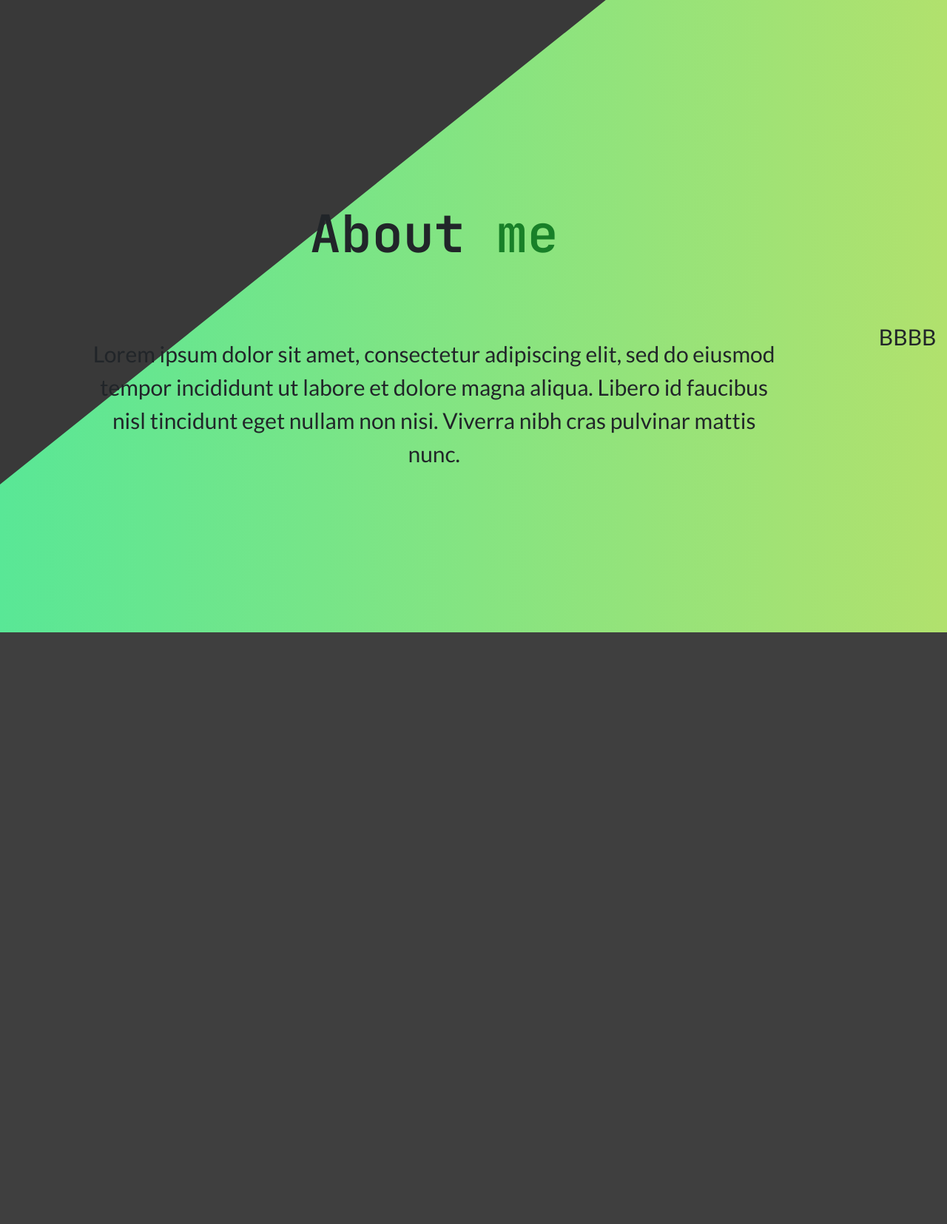
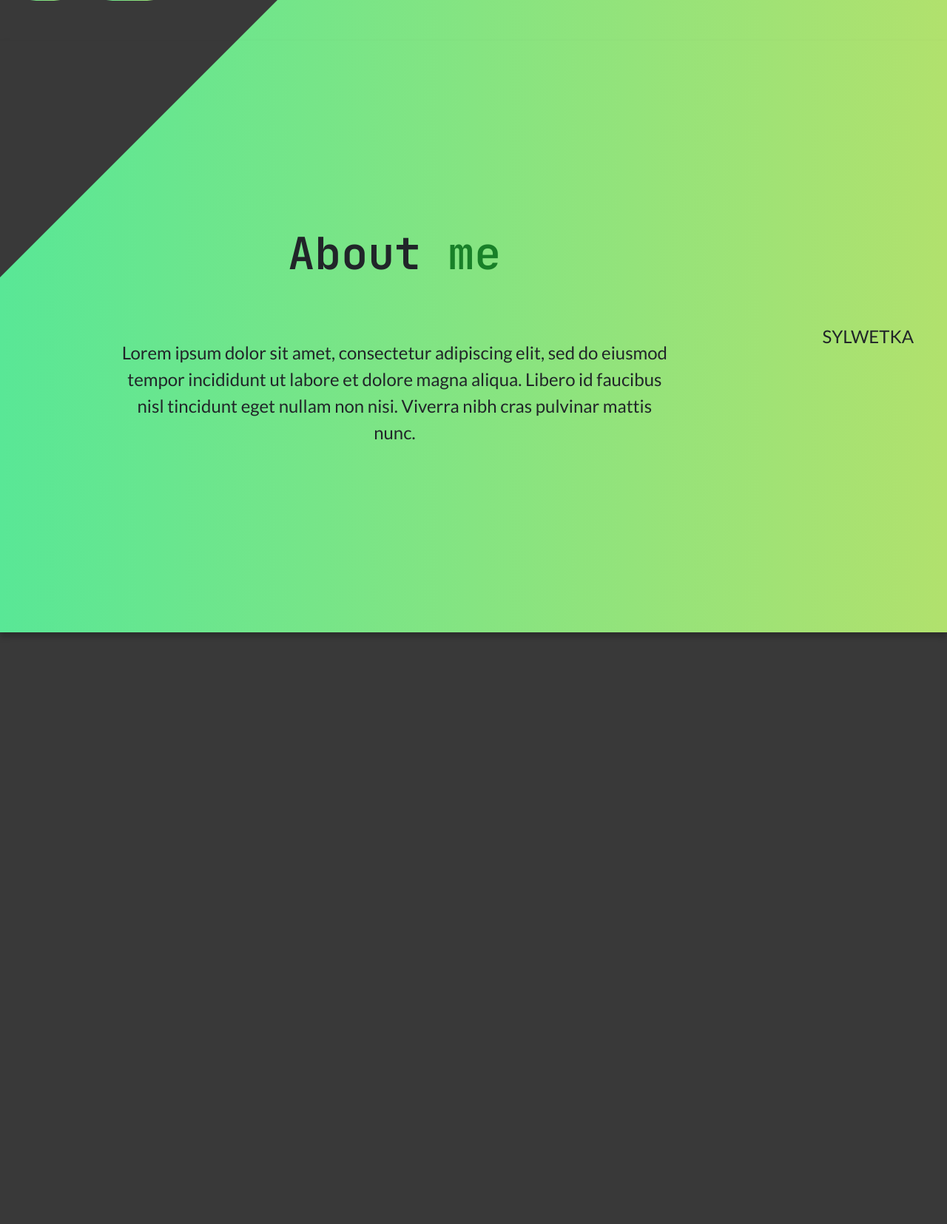
Before and after one commit to UrodaMarek/portfolio, a PHP site: page / in a window 1280 px wide. Shown: the part 745-2400 px from the top of the page at 74% size. Before the commit the page ends 1600 px from the top, so only its background shows below. Run offline with PHP 8.4, Linux system fonts and the light colour scheme; style sheets or scripts are compiled from the project's sources; some libraries are stand-ins or nearby versions.

Commit message:
About section and shadows update

```diff
--- a/css/font.css
+++ b/css/font.css
@@ -3,12 +3,12 @@
 @import "../css/fontello.css";
 h1 {
   font-family: "JetBrains Mono", monospace;
-  font-size: 70px;
+  font-size: 2.5em;
 }
 
 body {
   font-family: "Lato", sans-serif;
-  font-size: 30px;
+  font-size: 1.5em;
 }
 
 .icon-github-squared, .icon-youtube-play, .icon-facebook-squared {
--- a/index.html
+++ b/index.html
@@ -59,7 +59,7 @@
     <div class="row" id="over-layout">
       <div class="col" id="profession">
         <h1 id="#Home">
-          Hello I am Marek <br />
+          Hello<br/>I am Marek <br />
           and I’m <span id="me" class="special-colors"></span>
         </h1>
         <a
@@ -80,11 +80,11 @@
         <button class="btn" type="button">Download<br />CV</button>
         <button class="btn" type="button">Download<br />Certifications</button>
       </div>
-      <div class="col-5">
+      <div class="col-6">
         <img src="./hacker.png" id="face-image" />
       </div>
     </div>
-    <div id="about" class="row">
+    <div id="about" class="row simple-shadow">
       <div class="col">
         <h1>About <span class="special-colors">me</span></h1>
         <br/><br/>
@@ -93,8 +93,12 @@
         nisl tincidunt eget nullam non nisi. Viverra nibh cras pulvinar mattis<br>
         nunc.
       </div>
-      <div class="col-1">BBBB</div>
+      <div class="col-2">SYLWETKA</div>
     </div>
+    <div class="row bg-dark">
+
+    </div>
+
     <script src="./node_modules/bootstrap/dist/js/bootstrap.bundle.min.js"></script>
     <script src="./node_modules/typed.js/dist/typed.umd.js"></script>
     <script>
--- a/scss/font.scss
+++ b/scss/font.scss
@@ -4,12 +4,12 @@
 
 h1{
     font-family: 'JetBrains Mono', monospace;
-    font-size: 70px;
+    font-size: 2.5em;
 }
 
 body {
     font-family: 'Lato', sans-serif;
-    font-size: 30px;
+    font-size: 1.5em;
 }
 
 .icon-github-squared, .icon-youtube-play, .icon-facebook-squared {
--- a/scss/style.scss
+++ b/scss/style.scss
@@ -25,12 +25,12 @@ body {
 
 #triangle {
   position: absolute;
-  top: -200px;
+  top: -20vh;
   width: 0;
   height: 0;
-  border-top: 800px solid transparent;
-  border-left: 1000px solid $dark;
-  border-bottom: 800px solid transparent;
+  border-top: 80vh solid transparent;
+  border-left: 50vw solid $dark;
+  border-bottom: 80vh solid transparent;
 }
 
 #over-layout {
@@ -40,6 +40,10 @@ body {
 
 #profession {
   color: $font-dark;
+  margin-top: 20vh;
+  h1{
+    height:45vh;
+  }
   a {
     color: $font-dark;
   }
@@ -57,10 +61,10 @@ body {
 
 #face-image {
   width: 100%;
-  display: none;
-  @media (min-width: 1510px) {
-    display: block;
-  }
+  //display: none;
+  //@media (min-width: 1510px) {
+  //  display: block;
+  //}
   -webkit-mask-image: linear-gradient(170deg, black, transparent);
   mask-image: linear-gradient(170deg, black, transparent);
   mask-mode: alpha;
@@ -75,3 +79,11 @@ body {
   z-index: 1;
   position: relative;
 }
+
+.bg-dark {
+  background-color: $dark !important;
+}
+
+.simple-shadow {
+  box-shadow: 0 6px 8px 0 rgba(0, 0, 0, 0.24);
+}
```
Also changed, not shown: css/style.css.
